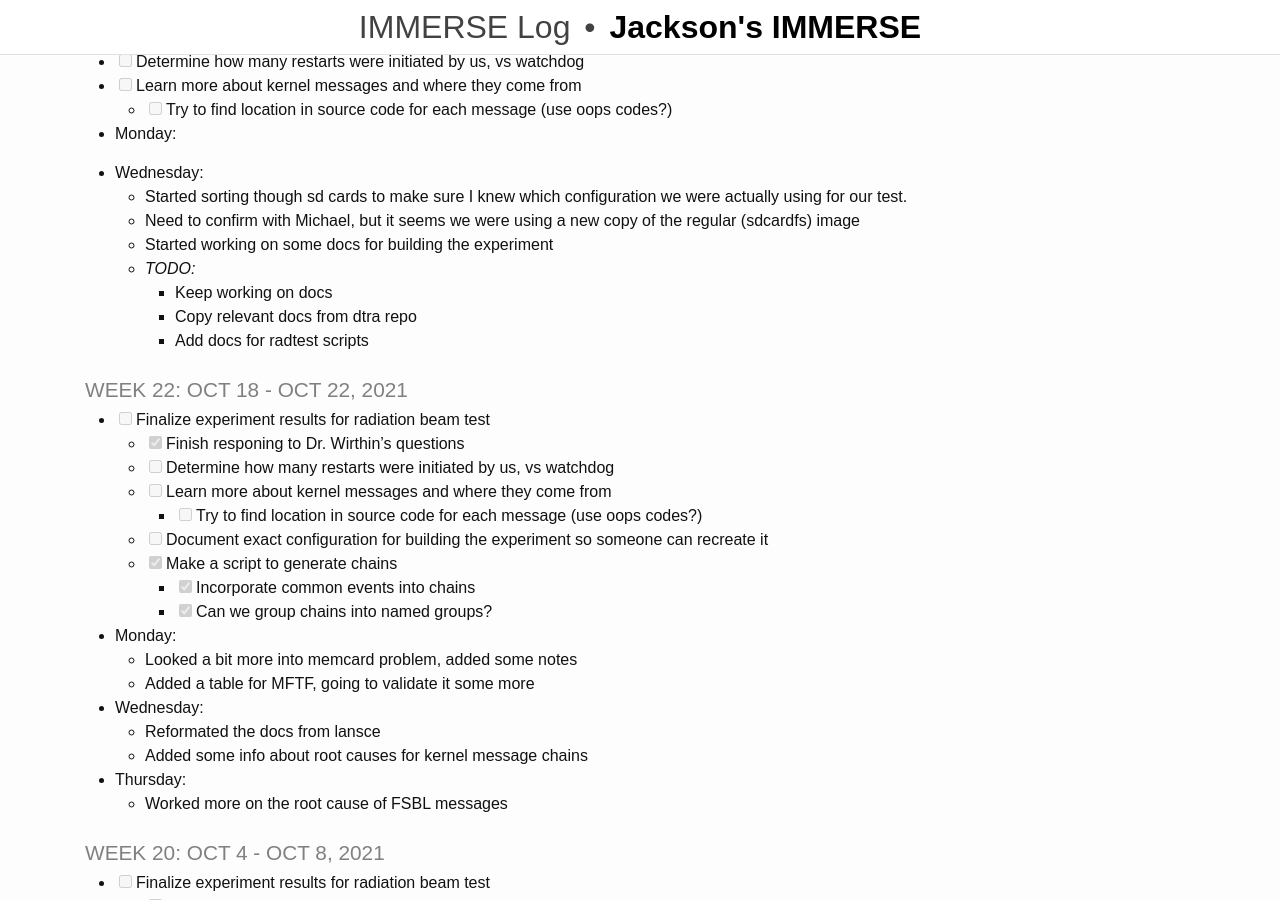
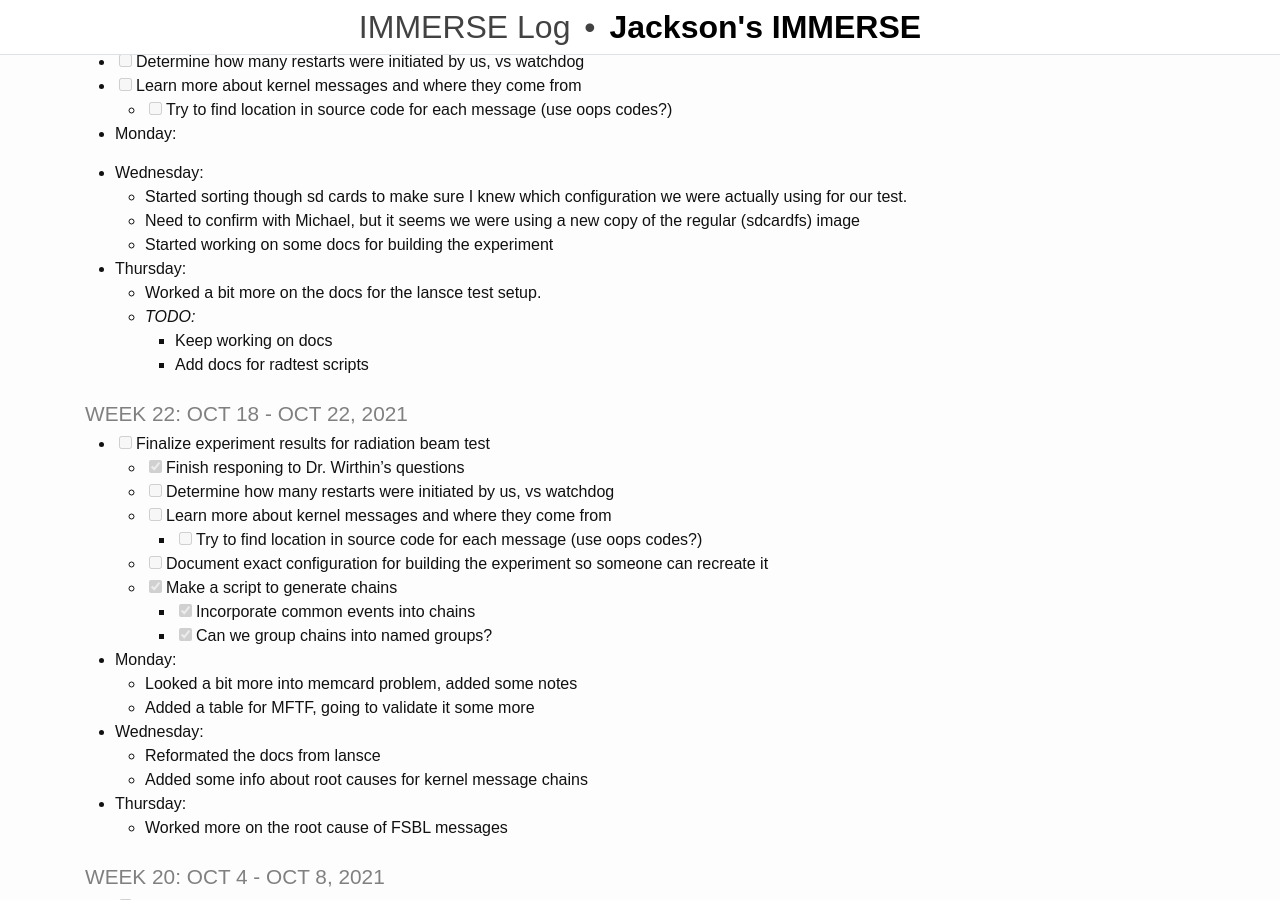
Before and after one commit to rjsmith1999/IMMERSE, a Jekyll site: the page built from _pages/log.md, in a window 1280 px wide and 900 px high, scrolled down 344 px. Built offline with Jekyll 4.4.1, drawn with Linux system fonts in a browser that asks for light colours.

Commit message:
Update Log

```diff
--- a/_pages/log.md
+++ b/_pages/log.md
@@ -26,9 +26,11 @@ title: IMMERSE Log
   - Started sorting though sd cards to make sure I knew which configuration we were actually using for our test.
   - Need to confirm with Michael, but it seems we were using a new copy of the regular (sdcardfs) image
   - Started working on some docs for building the experiment
+
+* **Thursday**:
+  - Worked a bit more on the docs for the lansce test setup.
   - _TODO:_
     - Keep working on docs
-    - Copy relevant docs from dtra repo
     - Add docs for radtest scripts
 
 ### Week 22: Oct 18 - Oct 22, 2021
```
